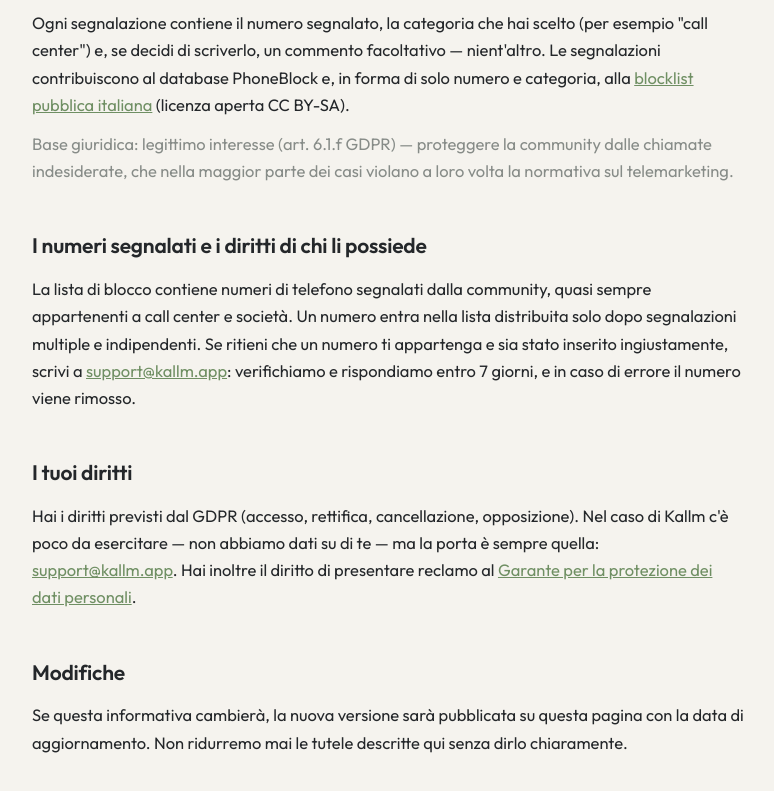
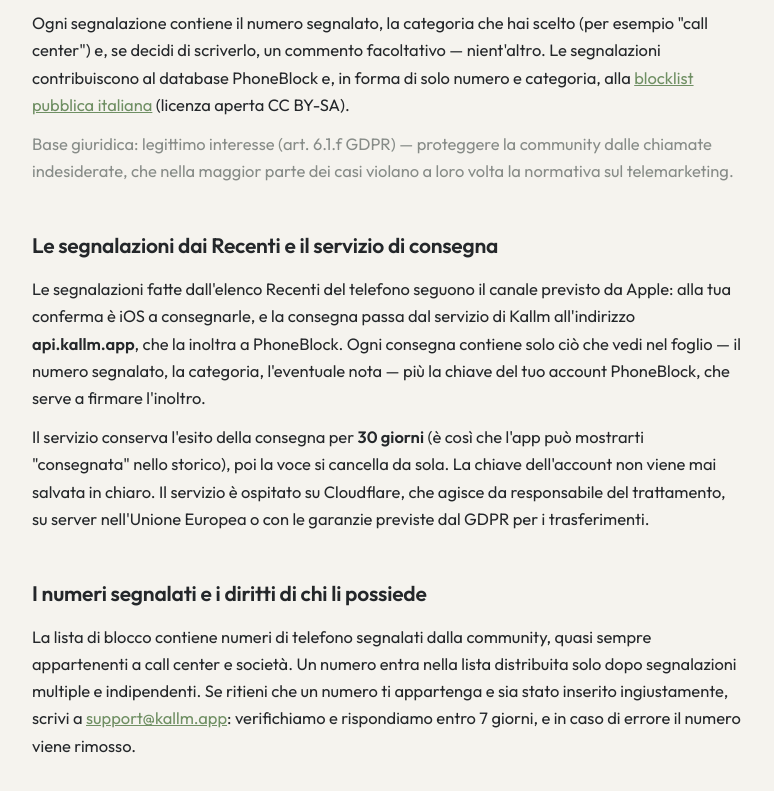
Before and after one commit to thesqual87/kallm-web, a plain HTML site: page privacy.html in a window 1280 px wide. Shown: the part 1241-2032 px from the top of the page, without its empty margins (252-1026 px from the left). Drawn offline with Linux system fonts and the light colour scheme.

Commit message:
Add files via upload

```diff
--- a/privacy.html
+++ b/privacy.html
@@ -113,7 +113,7 @@
 
   <div class="etichetta">Informativa privacy</div>
   <h1>La privacy, senza asterischi.</h1>
-  <p class="aggiornata">Ultimo aggiornamento: 14 luglio 2026</p>
+  <p class="aggiornata">Ultimo aggiornamento: 17 luglio 2026</p>
 
   <div class="riquadro">
     <p><strong>In una riga:</strong> Kallm non ha account, non raccoglie i tuoi dati
@@ -162,6 +162,20 @@
   proteggere la community dalle chiamate indesiderate, che nella maggior parte
   dei casi violano a loro volta la normativa sul telemarketing.</p>
 
+  <h2>Le segnalazioni dai Recenti e il servizio di consegna</h2>
+  <p>Le segnalazioni fatte dall'elenco Recenti del telefono seguono il canale
+  previsto da Apple: alla tua conferma è iOS a consegnarle, e la consegna passa
+  dal servizio di Kallm all'indirizzo <strong>api.kallm.app</strong>, che la
+  inoltra a PhoneBlock. Ogni consegna contiene solo ciò che vedi nel foglio —
+  il numero segnalato, la categoria, l'eventuale nota — più la chiave del tuo
+  account PhoneBlock, che serve a firmare l'inoltro.</p>
+  <p>Il servizio conserva l'esito della consegna per <strong>30 giorni</strong>
+  (è così che l'app può mostrarti "consegnata" nello storico), poi la voce si
+  cancella da sola. La chiave dell'account non viene mai salvata in chiaro.
+  Il servizio è ospitato su Cloudflare, che agisce da responsabile del
+  trattamento, su server nell'Unione Europea o con le garanzie previste dal
+  GDPR per i trasferimenti.</p>
+
   <h2>I numeri segnalati e i diritti di chi li possiede</h2>
   <p>La lista di blocco contiene numeri di telefono segnalati dalla community,
   quasi sempre appartenenti a call center e società. Un numero entra nella lista
```
